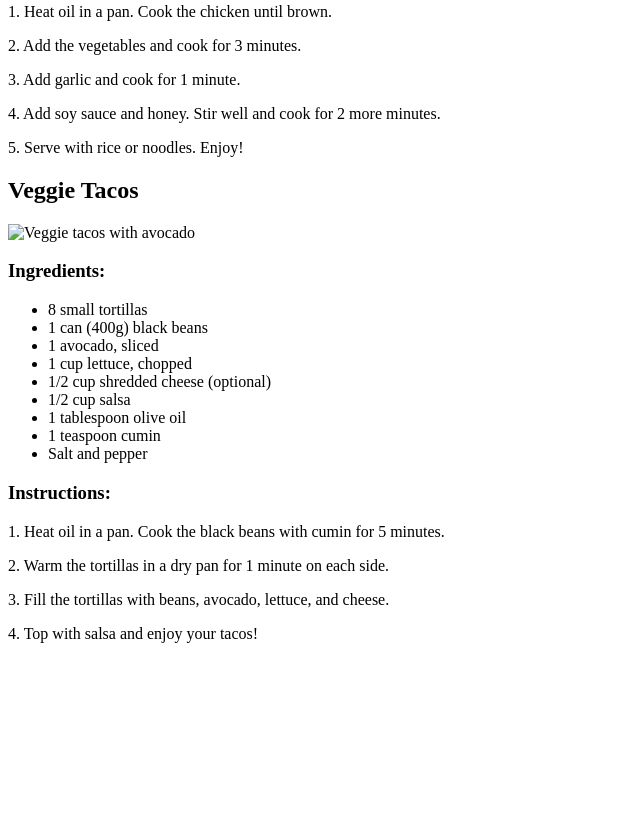
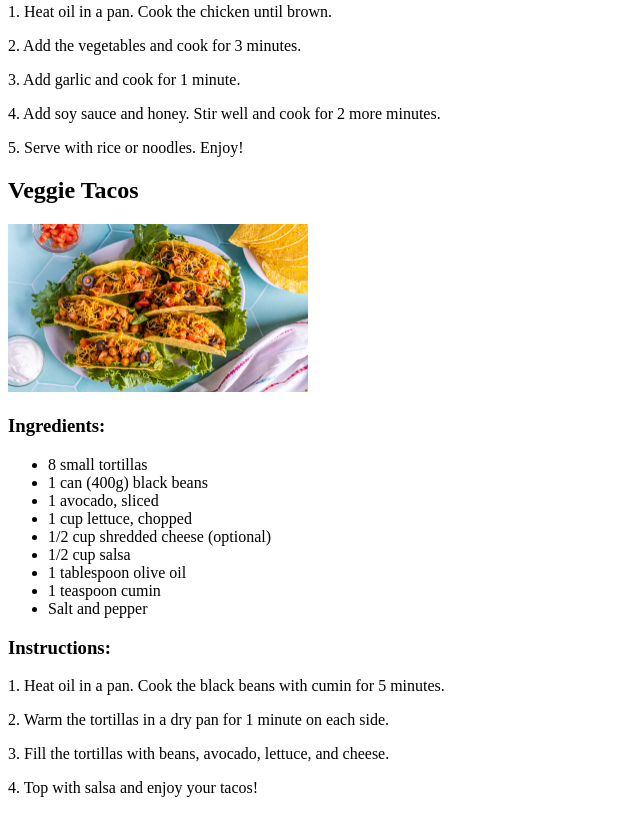
Before and after one commit to jlynzhang/CIS181-Final-Project-4, a plain HTML site: page dinner.html in a window 1280 px wide. Shown: the part 1644-2457 px from the top of the page, without its empty margins (0-640 px from the left). Before the commit the page ends 2303 px from the top, so only its background shows below. Drawn offline with Linux system fonts and the light colour scheme.

Commit message:
Update dinner.html

```diff
--- a/dinner.html
+++ b/dinner.html
@@ -88,7 +88,7 @@
             <!-- Recipe 3: Veggie Tacos -->
             <article class="recipe">
                 <h2>Veggie Tacos</h2>
-                <img src="veggie-tacos.jpg" alt="Veggie tacos with avocado" width="300">
+                 <img src="6NMZFiJpSFu4wypOorjb_veg tacos-1.jpg" alt="Veg Tacos" width="300">
                 <h3>Ingredients:</h3>
                 <ul>
                     <li>8 small tortillas</li>
```
